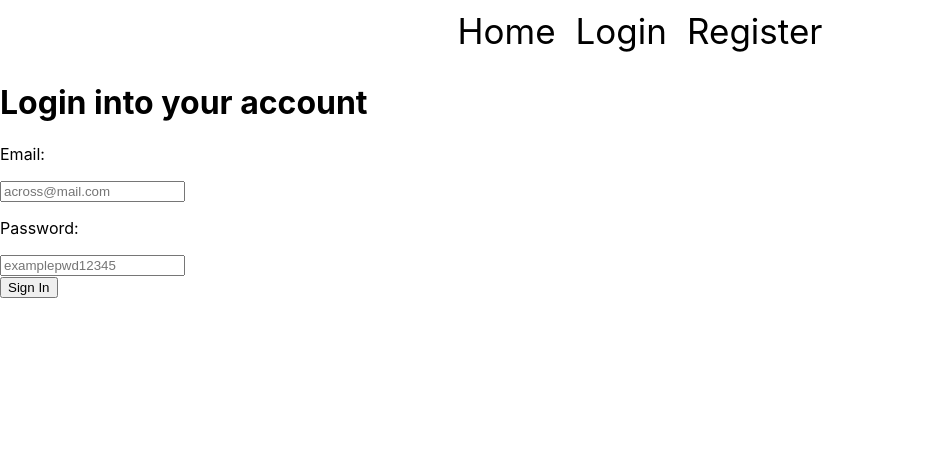
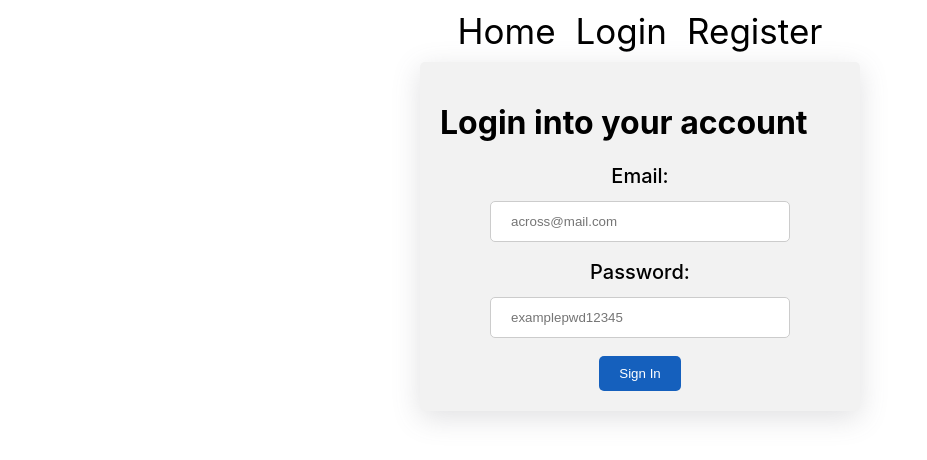
Before and after one commit to pttkachuk/goit-react-hw-08-phonebook, a React (Create React App) app: page /login in a window 1280 px wide. Shown: the top 460 px of the page, without its empty margins (0-927 px from the left). Built offline with nearby package versions, Linux system fonts and the light colour scheme.

Commit message:
add styled login page

```diff
--- a/src/pages/Login.jsx
+++ b/src/pages/Login.jsx
@@ -2,6 +2,14 @@ import React, { useEffect } from 'react';
 import { useDispatch, useSelector } from 'react-redux';
 import { useNavigate } from 'react-router-dom';
 import { loginThunk } from 'redux/userOperation';
+import {
+  StyledLogBtn,
+  StyledLogDiv,
+  StyledLogForm,
+  StyledLogInput,
+  StyledLogLabel,
+  StyledLogSpan,
+} from './StyledPages/StyledLoginPage';
 
 const Login = () => {
   const dispatch = useDispatch();
@@ -23,32 +31,31 @@ const Login = () => {
   };
 
   return (
-    <div>
+    <StyledLogDiv>
       <h1>Login into your account</h1>
-      <form onSubmit={handleSubmit}>
-        <label>
-          <p>Email:</p>
-          <input
+      <StyledLogForm onSubmit={handleSubmit}>
+        <StyledLogLabel>
+          <StyledLogSpan>Email:</StyledLogSpan>
+          <StyledLogInput
             placeholder="across@mail.com"
             name="userEmail"
             type="email"
             required
           />
-        </label>
-        <label>
-          <p>Password:</p>
-          <input
+        </StyledLogLabel>
+        <StyledLogLabel>
+          <StyledLogSpan>Password:</StyledLogSpan>
+          <StyledLogInput
             placeholder="examplepwd12345"
             name="userPassword"
             type="password"
             minLength={7}
             required
           />
-        </label>
-        <br />
-        <button type="submit">Sign In</button>
-      </form>
-    </div>
+        </StyledLogLabel>
+        <StyledLogBtn type="submit">Sign In</StyledLogBtn>
+      </StyledLogForm>
+    </StyledLogDiv>
   );
 };
 
--- /dev/null
+++ b/src/pages/StyledPages/StyledLoginPage.js
@@ -0,0 +1,59 @@
+import styled from 'styled-components';
+
+export const StyledLogDiv = styled.div`
+border: none;
+border-radius: 5px;
+background-color: #f2f2f2;
+max-width: 400px;
+margin-left: auto;
+margin-right: auto;
+padding: 20px;
+box-shadow: rgba(100, 100, 111, 0.2) 0px 7px 29px 0px;
+`;
+
+export const StyledLogForm = styled.form`
+display: flex;
+flex-direction: column;
+justify-content: center;
+align-items: center;
+gap: 10px;
+`;
+
+export const StyledLogSpan = styled.span`
+font-size: 20px;
+font-weight: 500;
+text-align: center;
+margin-bottom: 5px;
+`;
+
+export const StyledLogLabel = styled.label`
+display: flex;
+  flex-direction: column;
+`;
+
+export const StyledLogInput = styled.input`
+max-width: 100%;
+  min-width: 300px;
+  padding: 12px 20px;
+  margin: 8px 0;
+  display: inline-block;
+  border: 1px solid #ccc;
+  border-radius: 5px;
+  box-sizing: border-box;
+`;
+
+export const StyledLogBtn = styled.button`
+padding: 10px 20px;
+border: none;
+border-radius: 5px;
+cursor: pointer;
+color: white;
+font-weight: 500;
+background-color: #1560bd;
+transition: transform 250ms cubic-bezier(0.56, 0.57, 0.76, 0.76);
+
+&:hover{
+    background-color: #7B68EE;
+    transform: scale(1.1);
+}
+`;
```
